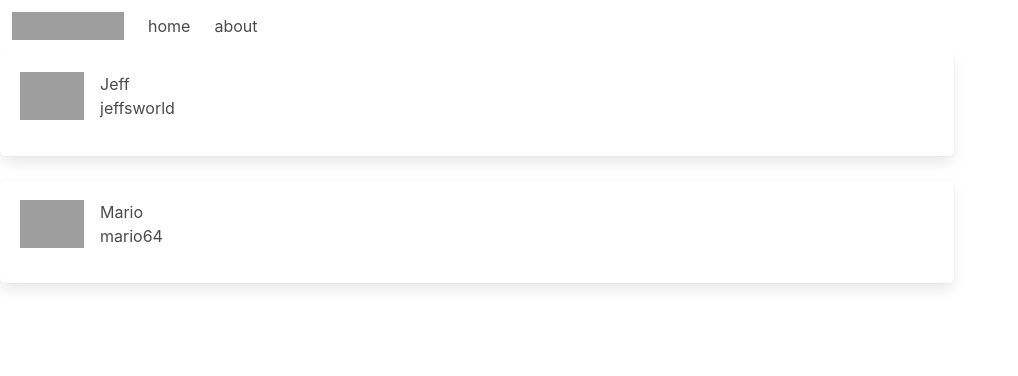
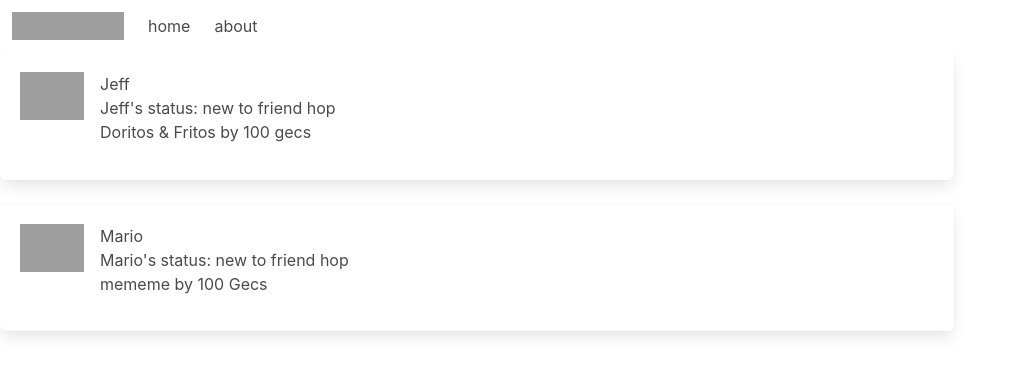
Before and after one commit to jefftmarks/friend-hop, a React (Create React App) app: page /search/1 in a window 1280 px wide. Shown: the top 376 px of the page, without its empty margins (0-1018 px from the left). Built offline with nearby package versions, Linux system fonts and the light colour scheme; data requests are answered from the project's data file; grey boxes are pictures that could not be loaded.

Commit message:
styled user page

```diff
--- a/db.json
+++ b/db.json
@@ -5,35 +5,57 @@
       "name": "Jeff",
       "username": "jeffsworld",
       "password": "11111",
-      "cardImage": "https://www.linkpicture.com/q/defaultuser.png"
+      "cardImage": "https://www.linkpicture.com/q/defaultuser.png",
+      "status": "new to friend hop",
+      "songs": [
+        {"artist": "100 gecs", "title": "Doritos & Fritos"},
+        {"artist": "My Chemical Romance", "title": "Helena"}
+      ]
     },
     {
       "name": "Mario",
       "username": "mario64",
       "password": "12345",
       "id": 2,
-      "cardImage": "https://www.linkpicture.com/q/defaultuser.png"
+      "cardImage": "https://www.linkpicture.com/q/defaultuser.png",
+      "status": "new to friend hop",
+      "songs": [
+        {"artist": "100 Gecs", "title": "mememe"}
+      ]
     },
     {
       "name": "Shrek",
       "username": "shrek_rules",
       "password": "shrek",
       "id": 3,
-      "cardImage": "https://www.linkpicture.com/q/defaultuser.png"
+      "cardImage": "https://www.linkpicture.com/q/defaultuser.png",
+      "status": "new to friend hop",
+      "songs": [
+        {"artist": "Stevie Wonder", "title": "Isn't She Lovely"},
+        {"artist": "Smash Mouth", "title": "All Star"}
+      ]
     },
     {
       "name": "Shrek's Mom",
       "username": "momma_shrek",
       "password": "shrek",
       "id": 4,
-      "cardImage": "https://www.linkpicture.com/q/defaultuser.png"
+      "cardImage": "https://www.linkpicture.com/q/defaultuser.png",
+      "status": "new to friend hop",
+      "songs": [
+        {"artist": "Smash Mouth", "title": "I'm a Believer"}
+      ]
     },
     {
       "name": "Shrek's Dad",
       "username": "dad_shrek",
       "password": "shrek",
       "cardImage": "https://www.linkpicture.com/q/defaultuser.png",
-      "id": 5
+      "status": "new to friend hop",
+      "id": 5,
+      "songs": [
+        {"artist": "Darkthrone", "title": "Transilvanian Hunger"}
+      ]
     }
   ]
 }
--- a/src/components/NavBar.js
+++ b/src/components/NavBar.js
@@ -22,7 +22,7 @@ function NavBar({ activeUser, setActiveUser }) {
 			<div id="navbarBasicExample" className="navbar-menu">
 				<div className="navbar-start">
 					<Link className="navbar-item" to={activeUser ? `/user/${activeUser.username}` : "/"}>
-						home
+						{activeUser ? "profile" : "home"}
 					</Link>
 
 					<Link className="navbar-item" to="/about">
--- a/src/components/SearchResults.js
+++ b/src/components/SearchResults.js
@@ -2,7 +2,7 @@ import React, { useEffect, useState } from "react"
 import UserCard from "./UserCard";
 import { useParams } from "react-router-dom";
 
-function SearchResults({  }) {
+function SearchResults() {
 	const [searchResults, setSearchResults] = useState([]);
 
 	const query = useParams().query;
@@ -17,7 +17,7 @@ function SearchResults({  }) {
 	<>
 		<div className="columns">
   		<div className="column is-three-quarters">{searchResults.map(result => (
-			<UserCard key={result.username} user={result} />
+			<UserCard key={result.username} user={result} query={query}/>
 		))}</div>
 		</div>
 	</>
--- a/src/components/Signup.js
+++ b/src/components/Signup.js
@@ -6,7 +6,9 @@ const initializedForm = {
 	name: "",
 	username: "",
 	password: "",
-	cardImage: "https://www.linkpicture.com/q/defaultuser.png"
+	cardImage: "https://www.linkpicture.com/q/defaultuser.png",
+	songs: [],
+	status: "new to friend hop",
 }
 
 function Signup({ setHasAccount, setActiveUser }) {
--- /dev/null
+++ b/src/components/StatusDropdown.js
@@ -0,0 +1,40 @@
+import React from "react";
+import { Dropdown, Icon } from "react-bulma-components";
+
+function StatusDropdown() {
+	return (
+		<Dropdown
+				closeOnSelect={false}
+				color=""
+				icon={<Icon><i aria-hidden="true" className="fas fa-angle-down"/></Icon>}
+				label="choose status"
+			>
+			<Dropdown.Item
+				renderAs="a"
+				value="item"
+			>
+				cranky
+			</Dropdown.Item>
+			<Dropdown.Item
+				renderAs="a"
+				value="other"
+			>
+				happy
+			</Dropdown.Item>
+			<Dropdown.Item
+				renderAs="a"
+				value="active"
+			>
+				sad
+			</Dropdown.Item>
+			<Dropdown.Item
+				renderAs="a"
+				value="other 2"
+			>
+				f*cking insane dude
+			</Dropdown.Item>
+		</Dropdown>
+	)
+}
+
+export default StatusDropdown;
--- a/src/components/UserCard.js
+++ b/src/components/UserCard.js
@@ -1,14 +1,18 @@
 import React from "react";
 import { useHistory } from "react-router-dom";
 
-function UserCard({ user }) {
-	const { name, username, cardImage } = user;
+function UserCard({ user, query }) {
+	const { name, username, cardImage, status, songs } = user;
 
 	const history = useHistory();
 
 	function onCardClick() {
 		history.push(`/user/${username}`)
 	}
+
+	const matches = songs.filter(song => {
+		return song.artist.toLowerCase().includes(query.toLowerCase()) || song.title.toLowerCase().includes(query.toLowerCase());
+	})
 
 	return (
 		<div className="box" style={{paddingBottom: "2.22rem", cursor: "pointer"}} onClick={onCardClick}>
@@ -19,7 +23,10 @@ function UserCard({ user }) {
 			</div>
 			<div>
 				<h1>{name}</h1>
-				<h1>{username}</h1>
+				<p>{name}'s status: {status}</p>
+				<ul>{matches.map(song => (
+					<li key={song.title}>{song.title} by {song.artist}</li>
+				))}</ul>
 			</div>
 		</div>
 	)
--- a/src/components/UserPage.js
+++ b/src/components/UserPage.js
@@ -1,10 +1,10 @@
 import React, { useEffect, useState } from "react";
+import StatusDropdown from "./StatusDropdown";
 import { useParams } from "react-router-dom";
 
 function UserPage() {
 	const [user, setUser] = useState({})
-
-	const { name, username } = user;
+	const { name, username, status, songs } = user;
 
 	const params = useParams();
 
@@ -17,7 +17,31 @@ function UserPage() {
 	if (!user) return <h1>Loading...</h1>
 
 	return (
-		<h1>{name}'s Page</h1>
+		<>
+
+
+			<div class="columns">
+  			<div class="column is-one-fifth">
+					avatar image and
+					<div class="box">
+  				I'm feeling...
+
+					</div>
+					<StatusDropdown />
+					</div>
+  				<div class="column is-one-fifth">
+					darkmode/lightmode
+					 toggles go here
+					</div>
+ 				<div class="column">
+				<div class="box"><h1>{name}'s Page</h1>
+				</div> and add song form go here</div>
+			</div>
+
+
+
+
+		</>
 	)
 }
 
```
